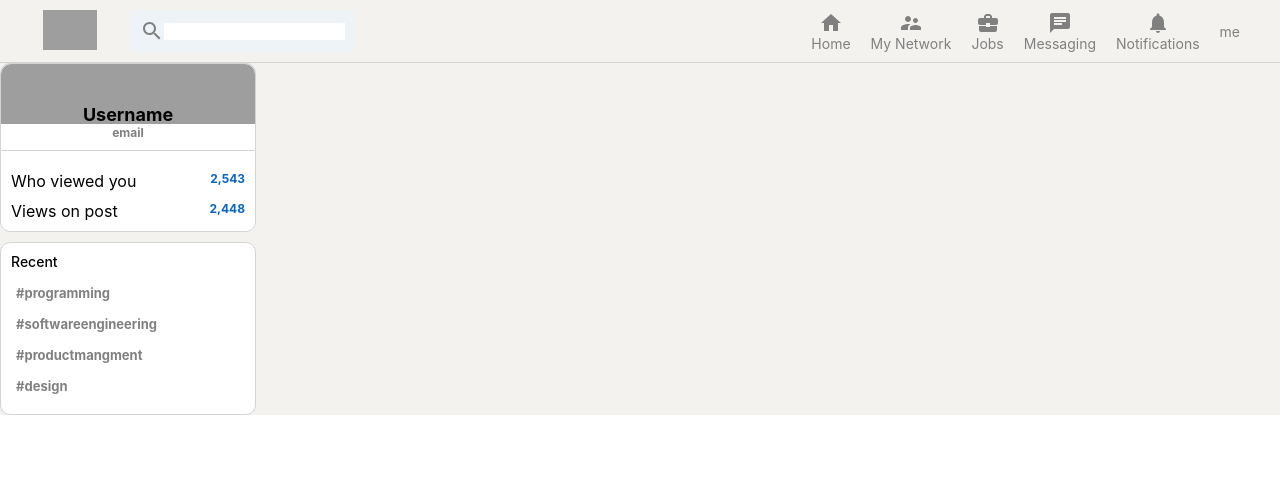
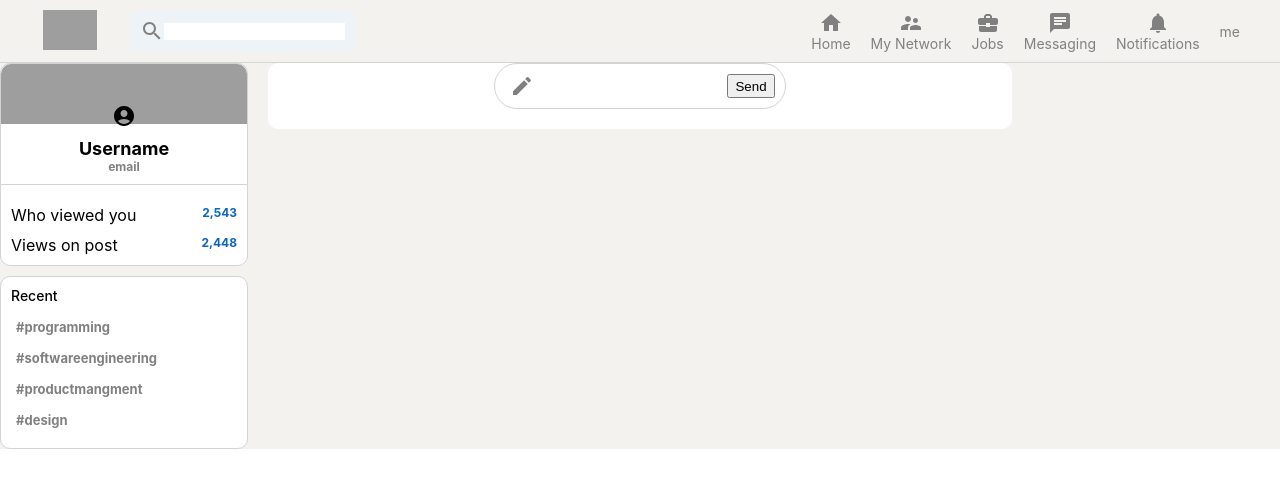
Before and after one commit to Endriyas21/linkedin-clone, a React (Create React App) app: page / in a window 1280 px wide. Shown: the top 488 px of the page. Built offline with nearby package versions, Linux system fonts and the light colour scheme; grey boxes are pictures that could not be loaded.

Commit message:
feed-form

```diff
--- a/src/App.js
+++ b/src/App.js
@@ -2,6 +2,7 @@
 import "./App.css";
 import Header from "./Header";
 import Sidebar from "./Sidebar";
+import Feed from "./Feed";
 function App() {
   return (
     <div className="app">
@@ -9,6 +10,7 @@
       <Header />
       <div className="app_body">
         <Sidebar />
+        <Feed />
       </div>
       {/* body */}
       {/* sidebar */}
--- /dev/null
+++ b/src/Feed.css
@@ -0,0 +1,36 @@
+.feed {
+  flex: 0.6;
+  margin: 0 20px;
+}
+
+.feed_inputContainer {
+  display: flex;
+  justify-content: space-evenly;
+  background-color: white;
+  border-radius: 10px;
+  padding-bottom: 20px;
+  margin-bottom: 20px;
+}
+
+.feed_input {
+  border: 1px solid lightgray;
+  border-radius: 30px;
+  display: flex;
+  padding: 10px;
+  padding-left: 15px;
+  color: gray;
+}
+
+.feed_input > form {
+  display: flex;
+
+  width: 100%;
+}
+
+.feed_input > form > input {
+  border: none;
+  margin-left: 10px;
+  outline-width: 0;
+  font-weight: 600;
+  flex: 1;
+}
--- /dev/null
+++ b/src/Feed.js
@@ -0,0 +1,24 @@
+import React from "react";
+import "./Feed.css";
+import CreateIcon from "@material-ui/icons/Create";
+import InputOption from "./InputOption";
+const Feed = () => {
+  return (
+    <div className="feed">
+      <div className="feed_inputContainer">
+        <div className="feed_input">
+          <CreateIcon />
+          <form className="">
+            <input type="text" />
+            <button type="submit">Send</button>
+          </form>
+          <div className="feed_inputOptions">
+            <InputOption />
+          </div>
+        </div>
+      </div>
+    </div>
+  );
+};
+
+export default Feed;
--- /dev/null
+++ b/src/InputOption.js
@@ -0,0 +1,12 @@
+import React from "react";
+import "./InputOption.css";
+const InputOption = ({ color, title, icon }) => {
+  return (
+    <div>
+      <icon style={{ color: color }} />
+      <h4>{title}</h4>
+    </div>
+  );
+};
+
+export default InputOption;
--- a/src/Sidebar.js
+++ b/src/Sidebar.js
@@ -1,6 +1,7 @@
 import React from "react";
 import "./Sidebar.css";
 import { Topic } from "@mui/icons-material";
+import Avatar from "@mui/icons-material/AccountCircle";
 const Sidebar = () => {
   const recentItem = (topic) => {
     return (
@@ -17,7 +18,7 @@
           src="https://images.unsplash.com/photo-1631631480669-535cc43f2327?q=80&w=2187&auto=format&fit=crop&ixlib=rb-4.0.3&ixid=M3wxMjA3fDB8MHxwaG90by1wYWdlfHx8fGVufDB8fHx8fA%3D%3D"
           alt=""
         />
-        {/* <Avatar className="sidebar_avatar" /> */}
+        <Avatar className="sidebar_avatar" />
         <h2>Username</h2>
         <h4>email</h4>
       </div>
```
Also changed, not shown: src/InputOption.css (added).
